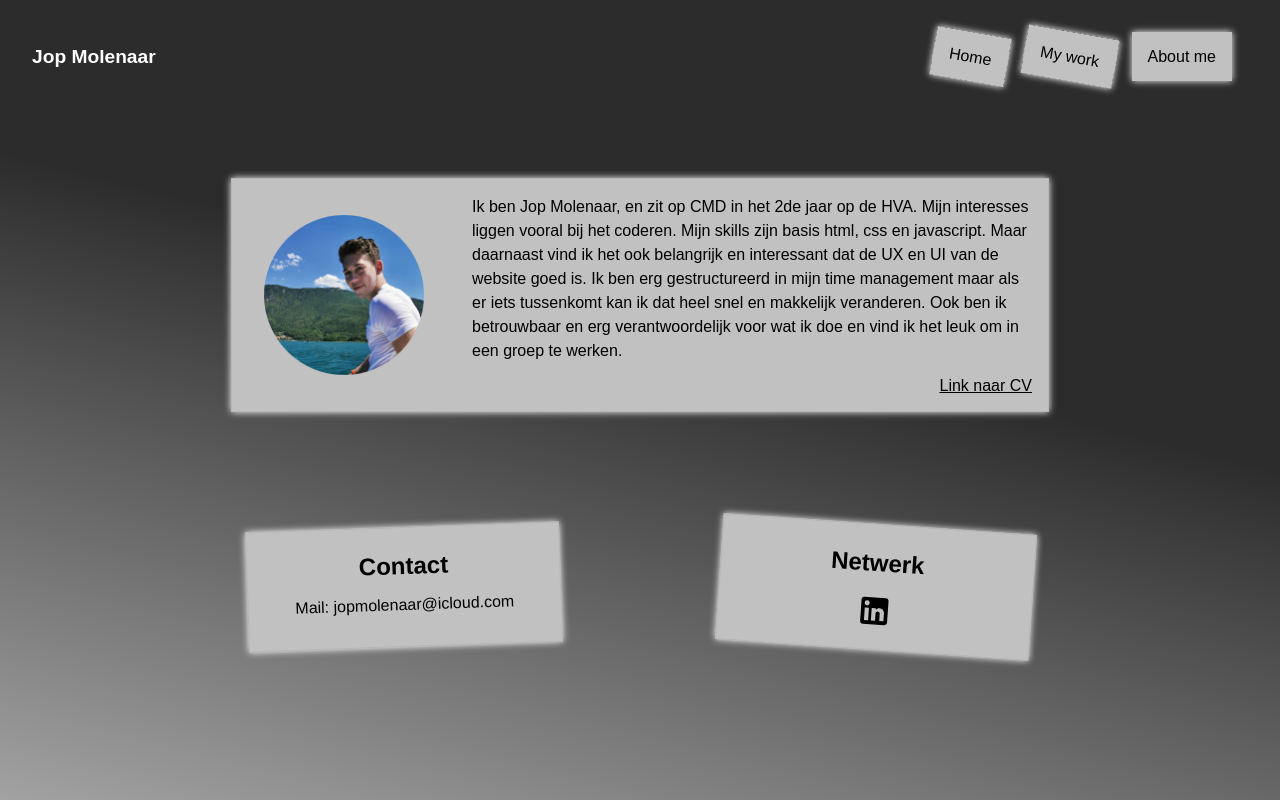
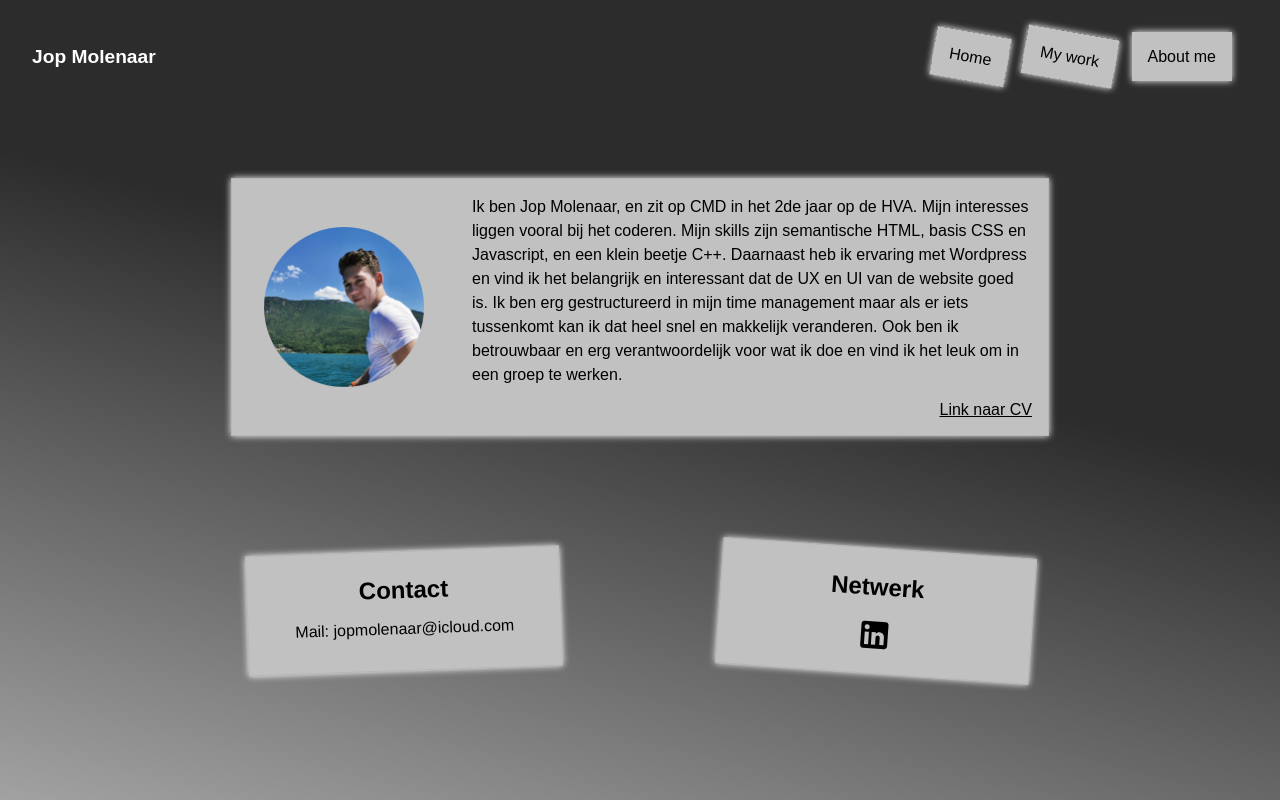
Before and after one commit to JopMolenaar/Portfolio, a plain HTML site: page aboutme.html in a window 1280 px wide. Drawn offline with Linux system fonts and the light colour scheme.

Commit message:
Add files via upload

```diff
--- a/aboutme.html
+++ b/aboutme.html
@@ -1,5 +1,5 @@
 <!DOCTYPE html>
-<html lang="en">
+<html lang="nl">
 <head>
     <meta charset="UTF-8">
     <meta http-equiv="X-UA-Compatible" content="IE=edge">
@@ -24,7 +24,16 @@
     <main>
         <section>
             <h2 class="visually-hidden">Bio Jop Molenaar</h2>
-            <p>Ik ben Jop Molenaar, en zit op CMD in het 2de jaar op de HVA. Mijn interesses liggen vooral bij het coderen. Mijn skills zijn basis html, css en javascript. Maar daarnaast vind ik het ook belangrijk en interessant dat de UX en UI van de website goed is. Ik ben erg gestructureerd in mijn time management maar als er iets tussenkomt kan ik dat heel snel en makkelijk veranderen. Ook ben ik betrouwbaar en erg verantwoordelijk voor wat ik doe en vind ik het leuk om in een groep te werken.
+            <p>Ik ben Jop Molenaar, en zit op CMD in het 2de jaar op de HVA.
+                Mijn interesses liggen vooral bij het coderen.
+                Mijn skills zijn semantische HTML, basis CSS en Javascript,
+                en een klein beetje C++. Daarnaast heb ik ervaring met
+                Wordpress en vind ik het belangrijk en interessant dat
+                de UX en UI van de website goed is. Ik ben erg
+                gestructureerd in mijn time management maar als
+                er iets tussenkomt kan ik dat heel snel en makkelijk
+                veranderen. Ook ben ik betrouwbaar en erg verantwoordelijk
+                voor wat ik doe en vind ik het leuk om in een groep te werken.
             </p>
             <img src="images/profielfoto.png" alt="">
             <a href="https://github.com/JopMolenaar/Portfolio/blob/main/CV%20Jop%20Molenaar.pdf">Link naar CV</a>
@@ -38,9 +47,9 @@
             <section>
                 <h3>Netwerk</h3>
 
-                <ul>
-                      <li><a href="https://www.linkedin.com/in/jop-molenaar-18718b259" aria-label="Link naar de Linkedin pagina"><svg xmlns="http://www.w3.org/2000/svg" viewBox="0 0 24 24" role="img" aria-hidden="true" class="v-icon__svg" style="font-size: 36px; height: 36px; width: 36px;"><path d="M19 3A2 2 0 0 1 21 5V19A2 2 0 0 1 19 21H5A2 2 0 0 1 3 19V5A2 2 0 0 1 5 3H19M18.5 18.5V13.2A3.26 3.26 0 0 0 15.24 9.94C14.39 9.94 13.4 10.46 12.92 11.24V10.13H10.13V18.5H12.92V13.57C12.92 12.8 13.54 12.17 14.31 12.17A1.4 1.4 0 0 1 15.71 13.57V18.5H18.5M6.88 8.56A1.68 1.68 0 0 0 8.56 6.88C8.56 5.95 7.81 5.19 6.88 5.19A1.69 1.69 0 0 0 5.19 6.88C5.19 7.81 5.95 8.56 6.88 8.56M8.27 18.5V10.13H5.5V18.5H8.27Z"></path></svg></a></li>
-                </ul>
+
+                <a href="https://www.linkedin.com/in/jop-molenaar-18718b259" aria-label="Link naar de Linkedin pagina"><svg xmlns="http://www.w3.org/2000/svg" viewBox="0 0 24 24" role="img" aria-hidden="true" class="v-icon__svg" style="font-size: 36px; height: 36px; width: 36px;"><path d="M19 3A2 2 0 0 1 21 5V19A2 2 0 0 1 19 21H5A2 2 0 0 1 3 19V5A2 2 0 0 1 5 3H19M18.5 18.5V13.2A3.26 3.26 0 0 0 15.24 9.94C14.39 9.94 13.4 10.46 12.92 11.24V10.13H10.13V18.5H12.92V13.57C12.92 12.8 13.54 12.17 14.31 12.17A1.4 1.4 0 0 1 15.71 13.57V18.5H18.5M6.88 8.56A1.68 1.68 0 0 0 8.56 6.88C8.56 5.95 7.81 5.19 6.88 5.19A1.69 1.69 0 0 0 5.19 6.88C5.19 7.81 5.95 8.56 6.88 8.56M8.27 18.5V10.13H5.5V18.5H8.27Z"></path></svg></a>
+
             </section>
         </section>
     </main>
--- a/style/aboutme.css
+++ b/style/aboutme.css
@@ -123,19 +123,18 @@ main > section:nth-of-type(2) div p {
 
 
 
-main > section:nth-of-type(2) section ul {
+main > section:nth-of-type(2) section {
     display: flex;
     justify-content: left;
     padding: 0;
-
 }
-main > section:nth-of-type(2) section ul li {
-    list-style-type: none;
+main > section:nth-of-type(2) a {
+    padding: 1em;
 }
-
 
 main > section:nth-of-type(2) a svg {
     fill: var(--color-text-black);
+
 }
 
 
--- a/style/style.css
+++ b/style/style.css
@@ -93,23 +93,12 @@ body{
 
 
 /* achtergrond vlak*//* achtergrond vlak*//* achtergrond vlak*//* achtergrond vlak*/
-body > div {
+body {
     background: rgb(0,0,0);
     background: linear-gradient(194deg, #2C2C2C 42%, rgba(0,0,0,0.3660057773109243) 100%);
-    height: 100vh;
-    width: 100vw;
-    z-index: -1;
-    position: absolute;
 }
 
-body > img {
-    z-index: -3;
-    width: 100vw;
-    height: 100vh;
-    object-fit: cover;
-    position: absolute;
-    background-size: contain
-}
+
 
 
 
```
Also changed, not shown: index.html (+6 -1 lines), work.html (+1 -1 lines).
